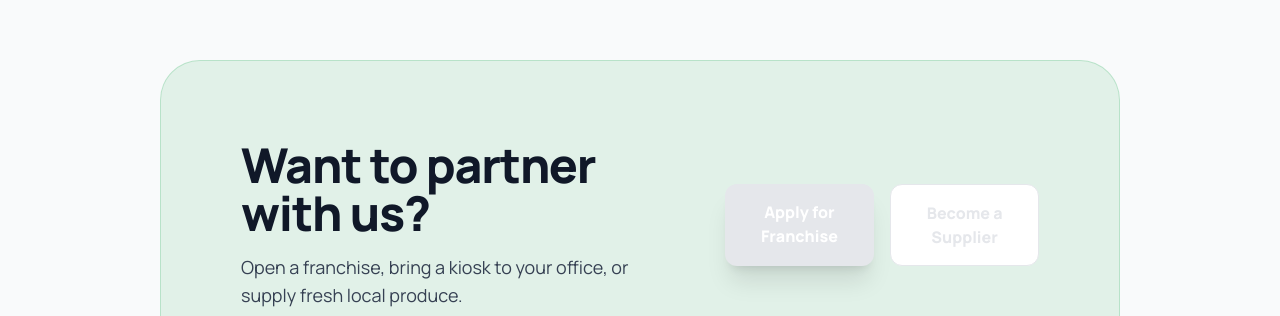
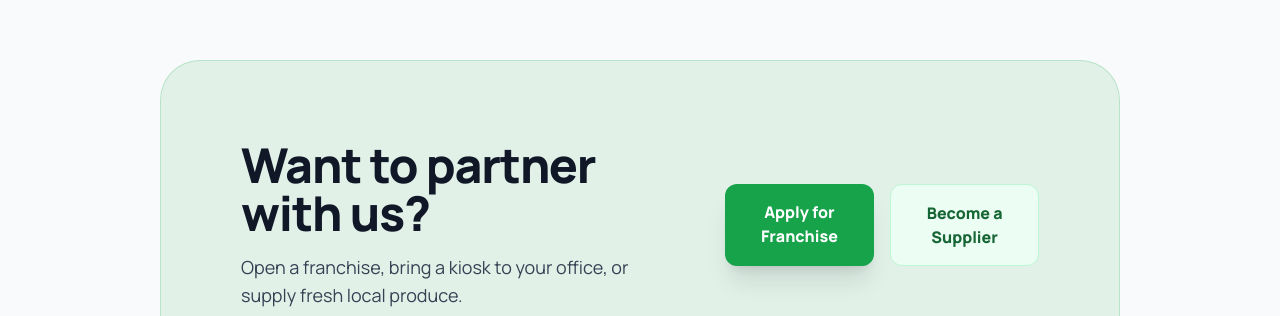
Before and after one commit to webcros/boilboX, a Next.js app: page / in a window 1280 px wide. Shown: the part 3481-3797 px from the top of the page. Built offline with nearby package versions, Linux system fonts and the light colour scheme; no server answers.

Commit message:
button fixed green

```diff
--- a/src/app/globals.css
+++ b/src/app/globals.css
@@ -123,6 +123,25 @@ body {
     opacity: 1 !important;
     text-shadow: none !important;
   }
+
+  html:not(.dark) .partner-cta-primary {
+    background-color: #16a34a !important;
+    color: #ffffff !important;
+  }
+
+  html:not(.dark) .partner-cta-primary:hover {
+    background-color: #15803d !important;
+  }
+
+  html:not(.dark) .partner-cta-secondary {
+    background-color: #ecfdf3 !important;
+    border-color: #bbf7d0 !important;
+    color: #166534 !important;
+  }
+
+  html:not(.dark) .partner-cta-secondary:hover {
+    background-color: #dcfce7 !important;
+  }
 }
 
 @layer base {
--- a/src/app/page.tsx
+++ b/src/app/page.tsx
@@ -252,8 +252,18 @@ export default async function Home() {
             <p className="text-gray-700 dark:text-gray-300 text-lg">Open a franchise, bring a kiosk to your office, or supply fresh local produce.</p>
           </div>
           <div className="flex flex-col sm:flex-row gap-4 w-full md:w-auto">
-            <Link href="/partner" className="bg-bg-dark text-white px-8 py-4 rounded-xl font-black hover:bg-black transition-all shadow-xl text-center">Apply for Franchise</Link>
-            <Link href="/partner" className="bg-white border border-gray-200 px-8 py-4 rounded-xl font-black text-bg-dark hover:bg-gray-50 transition-all text-center">Become a Supplier</Link>
+            <Link
+              href="/partner"
+              className="partner-cta-primary bg-green-600 text-white px-8 py-4 rounded-xl font-black hover:bg-green-700 transition-all shadow-xl text-center dark:bg-bg-dark dark:text-white dark:hover:bg-black"
+            >
+              Apply for Franchise
+            </Link>
+            <Link
+              href="/partner"
+              className="partner-cta-secondary bg-green-50 border border-green-200 px-8 py-4 rounded-xl font-black text-green-800 hover:bg-green-100 transition-all text-center dark:bg-white dark:border-gray-200 dark:text-bg-dark dark:hover:bg-gray-50"
+            >
+              Become a Supplier
+            </Link>
           </div>
         </div>
       </section>
```
